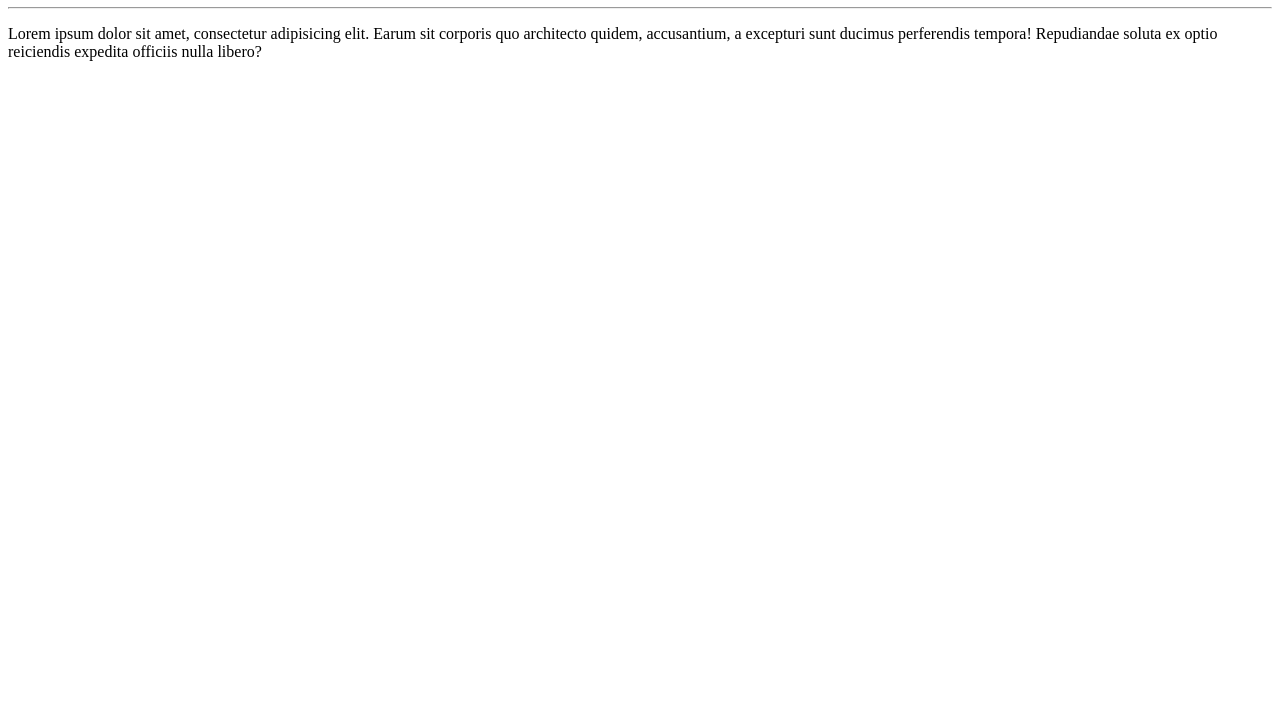
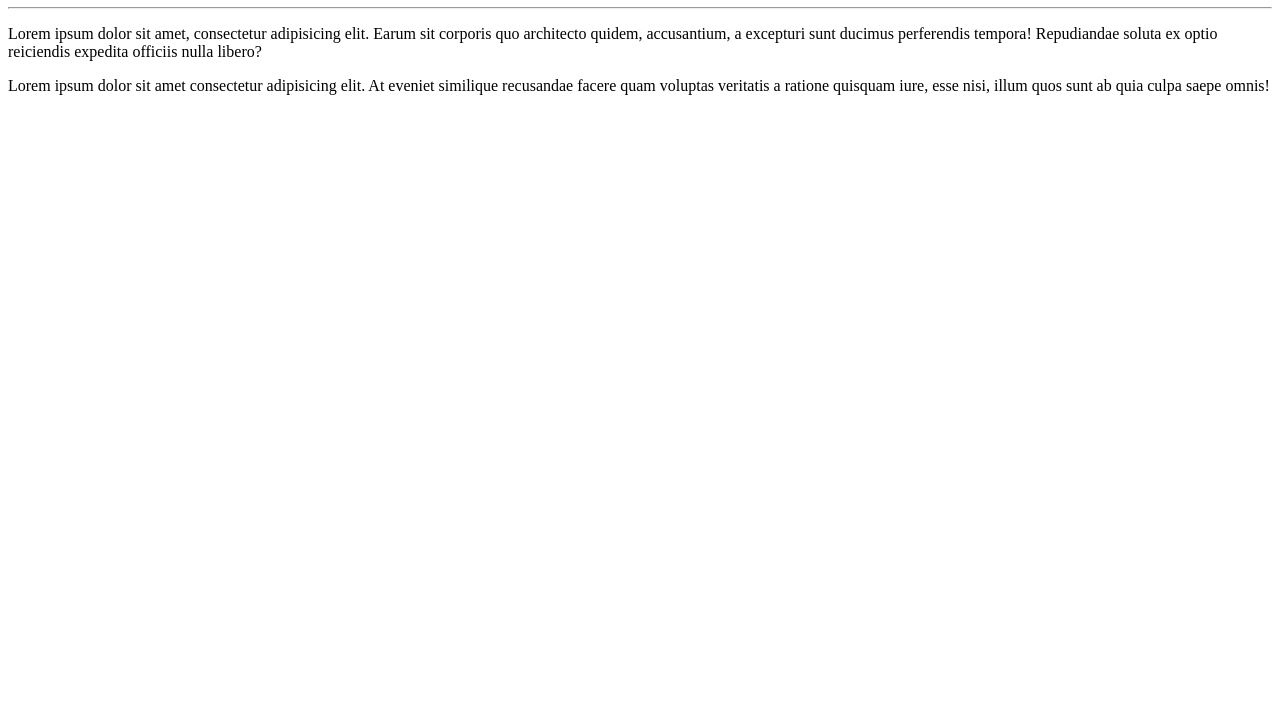
Before and after one commit to RodrigoPig/Curso-de-Git-GitHub, a plain HTML site: page Site Exemplo/index.html in a window 1280 px wide. Shown: the part 73-800 px from the top of the page. Drawn offline with Linux system fonts and the light colour scheme.

Commit message:
inclusão de paragrafo
inclusão da 2°<p> na linha 13

```diff
--- a/Site Exemplo/index.html
+++ b/Site Exemplo/index.html
@@ -10,5 +10,6 @@
     <h1> Ola mundo</h1>
     <hr>
     <p>Lorem ipsum dolor sit amet, consectetur adipisicing elit. Earum sit corporis quo architecto quidem, accusantium, a excepturi sunt ducimus perferendis tempora! Repudiandae soluta ex optio reiciendis expedita officiis nulla libero?</p>
+    <p>Lorem ipsum dolor sit amet consectetur adipisicing elit. At eveniet similique recusandae facere quam voluptas veritatis a ratione quisquam iure, esse nisi, illum quos sunt ab quia culpa saepe omnis!</p>
 </body>
 </html>
```
